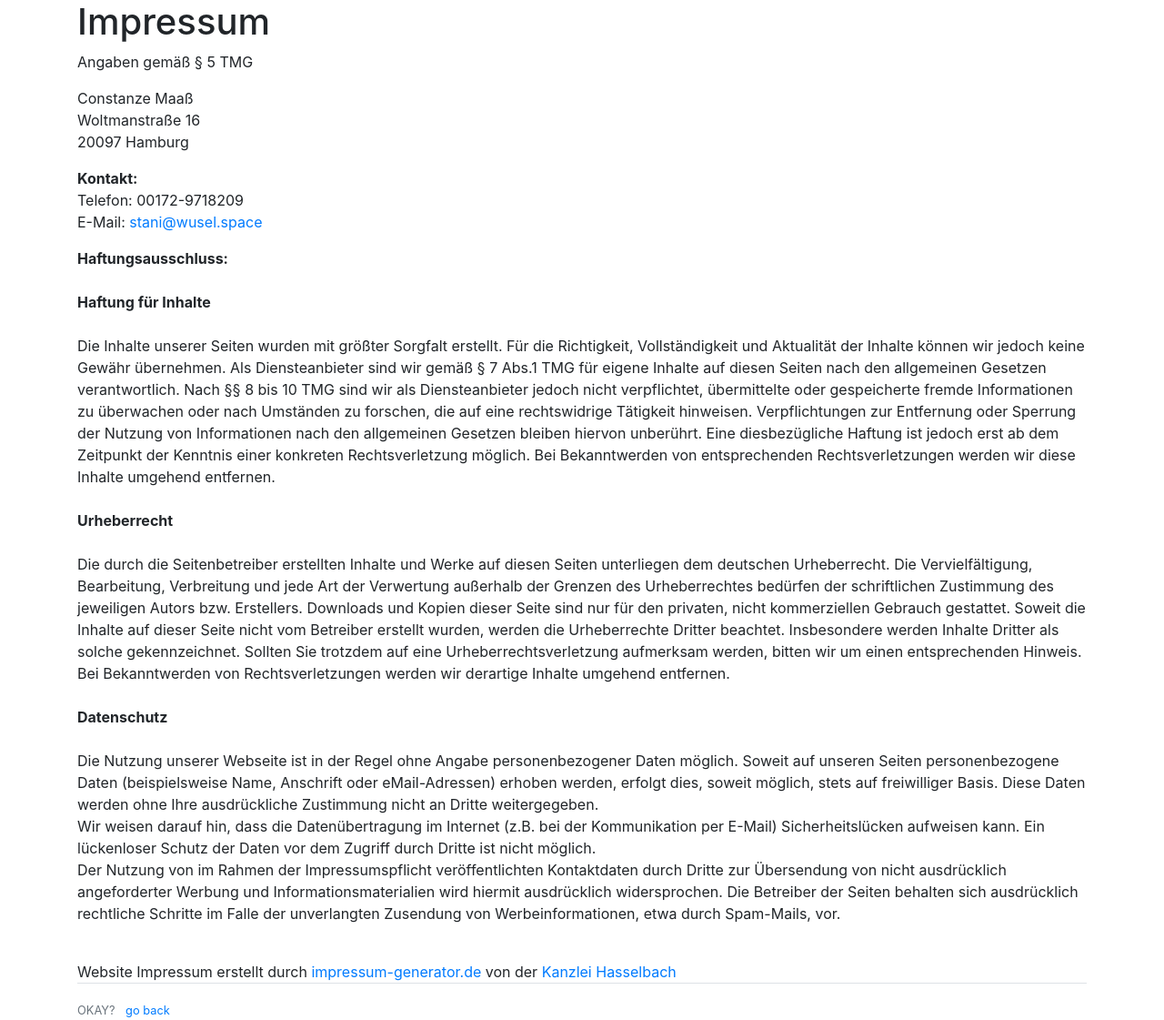
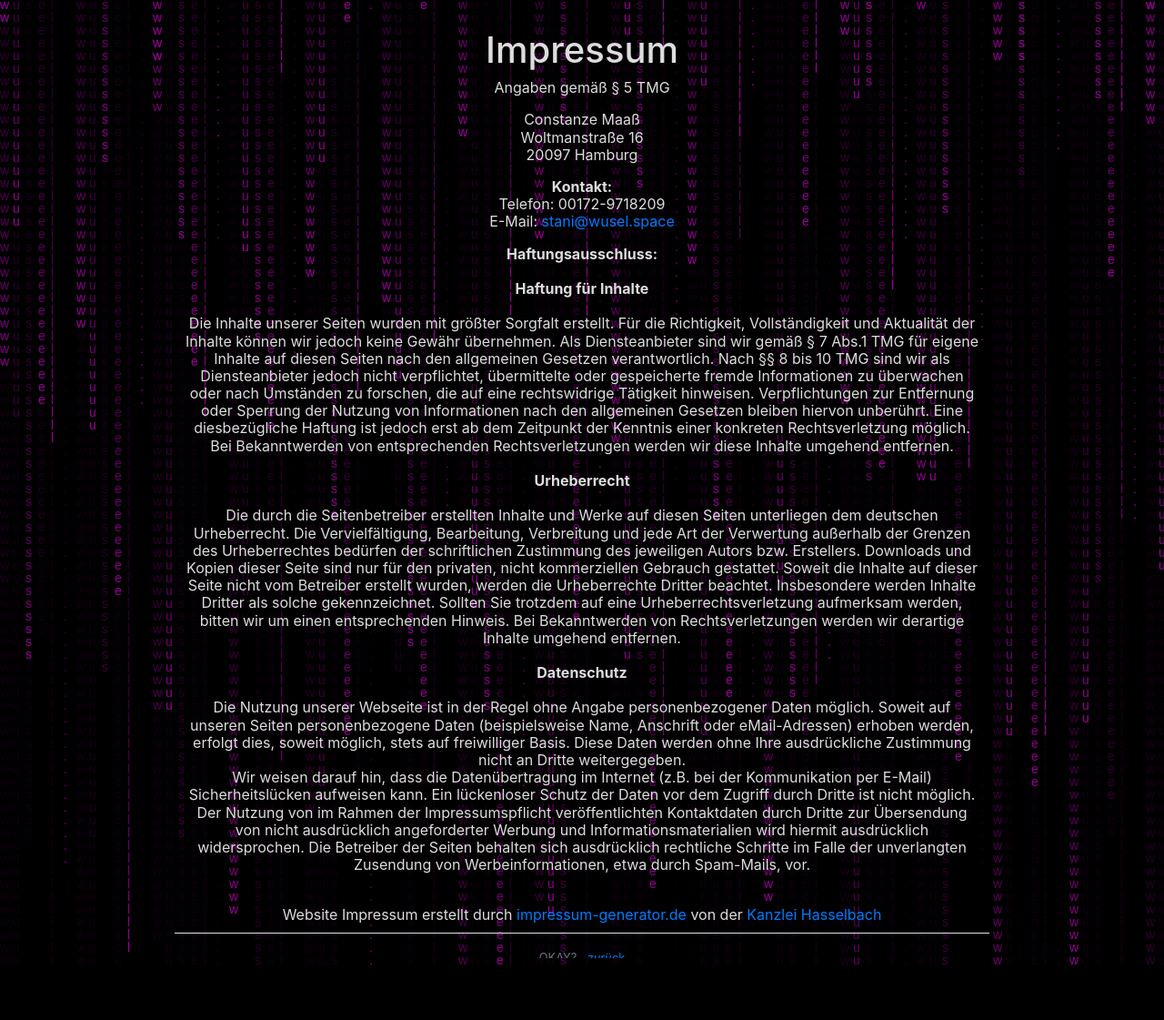
Before and after one commit to cosmaa/wusel-landing, a Flask app: page /impressum in a window 1280 px wide. Shown: the whole page at 91% size. After the commit the page ends 1060 px from the top, so only its background shows below. Run offline with Flask 2, Linux system fonts and the light colour scheme; some libraries are stand-ins or nearby versions.

Commit message:
[front]matrix background

```diff
--- a/app/routes.py
+++ b/app/routes.py
@@ -1,25 +1,12 @@
 from flask import render_template, flash, url_for, redirect
 from app import app
-from app.components.forms import LoginForm
 
 
 @app.route('/')
-def index():
-    return render_template('index.html', title='space')
-
-
-@app.route('/login', methods=['GET', 'POST'])
-def login():
-    form = LoginForm()
-    if form.validate_on_submit():
-        if form.login_code.data == '261087':
-            flash("aha! du kennst wohl mein Geburtstag", 'success')
-            return redirect(url_for('index'))
-        else:
-            flash("pff noe du nich", 'danger')
-    return render_template('login.html', title='login', form=form)
+def hello():
+    return render_template('hello.html', title='space')
 
 
 @app.route('/impressum')
 def impressum():
-    return render_template('impressum.html', title='impressum', form=impressum)
+    return render_template('impressum.html', title='impressum')
--- a/app/templates/includes/background.html
+++ b/app/templates/background.html
@@ -1,5 +1,4 @@
-<!-- background animations -->
-<div class="div_bg">
+<div class='div_bg'>
     <canvas id="c"></canvas>
 </div>
 <script>
@@ -47,5 +46,15 @@
         }
     }
 
-    setInterval(draw, 20);
+    setInterval(draw, 30);
 </script>
+
+<style>
+    .div_bg {
+        top: -4px;
+        height: 100%;
+        width: 100% !important;
+        text-align: left;
+        position: absolute;
+    }
+</style>
--- a/app/templates/impressum.html
+++ b/app/templates/impressum.html
@@ -1,6 +1,6 @@
 {% extends 'layout.html' %}
 {% block content %}
-<div class='impressum'><h1>Impressum</h1>
+<div class='impressum' style="margin: 10px"><h1>Impressum</h1>
     <p>Angaben gemäß § 5 TMG</p>
     <p>Constanze Maaß<br>
         Woltmanstraße 16<br>
@@ -8,7 +8,8 @@
     </p>
     <p><strong>Kontakt:</strong> <br>
         Telefon: 00172-9718209<br>
-        E-Mail: <a href='stani@wusel.space'>stani@wusel.space</a></br></p>
+        E-Mail: <a href='stani@wusel.space'>stani@wusel.space</a>
+        <br></p>
 
     <p><strong>Haftungsausschluss: </strong><br><br><strong>Haftung für Inhalte</strong><br><br>
         Die Inhalte unserer Seiten wurden mit größter Sorgfalt erstellt. Für die Richtigkeit, Vollständigkeit und
@@ -45,7 +46,7 @@
 </div>
     <div class="border-top pt-3">
     <small class="text-muted">
-        OKAY? <a class="ml-2" href="{{ url_for('index') }}">go back</a>
+        OKAY? <a class="ml-2" href="{{ url_for('hello') }}">zurück</a>
     </small>
     </div>
 
--- a/app/templates/layout.html
+++ b/app/templates/layout.html
@@ -9,24 +9,65 @@
         <title>wusel-space</title>
     {% endif %}
     <meta charset="UTF-8">
-
 </head>
-<body>
-<div class="container">
-{% with messages= get_flashed_messages(with_categories=true) %}
-    {% if messages %}
-        {% for category, message in messages %}
-            <div class="alert alert-{{ category }}">
-            {{ message }}
-            </div>
-        {% endfor %}
-    {% endif %}
-{% endwith %}
-{% block content %}{% endblock %}
+<body class="page">
+{% include 'background.html' %}
+<div class="content">
+    {% block content %}{% endblock %}
 </div>
 
+<div>
+
+</div>
+<style>
+    .page {
+    height: 100%;
+    width: 100%;
+    margin: 0;
+    padding: 0;
+    position: fixed;
+    text-align: center;
+    line-height: 1.2;
+    background-color: black
+}
+
+div.content {
+    overflow: auto;
+    color: #dddddd;
+    top: 2%;
+    margin: 0 auto;
+    height: 97%;
+    width: 70%;
+    max-width: 1000px;
+    position: relative;
+    box-sizing: border-box;
+}
+/* width */
+::-webkit-scrollbar {
+    width: 5px;
+}
+
+/* Track */
+::-webkit-scrollbar-track {
+    box-shadow: inset 0 0 5px grey;
+    border-radius: 5px;
+}
+
+/* Handle */
+::-webkit-scrollbar-thumb {
+    background: #990096;
+    border-radius: 5px;
+}
+
+/* Handle on hover */
+::-webkit-scrollbar-thumb:hover {
+    background: #b30000;
+}
+
+</style>
 <script src="https://ajax.googleapis.com/ajax/libs/jquery/3.4.1/jquery.min.js"></script>
 <script src="https://cdnjs.cloudflare.com/ajax/libs/popper.js/1.16.0/umd/popper.min.js"></script>
 <script src="https://maxcdn.bootstrapcdn.com/bootstrap/4.4.1/js/bootstrap.min.js"></script>
+
 </body>
 </html>
```
Also changed, not shown: app/components/forms.py (deleted, +0 -8 lines), app/templates/css/style.css (added, +51 -0 lines), app/templates/hello.html (added, +9 -0 lines), app/templates/index.html (deleted, +0 -12 lines), app/templates/login.html (deleted, +0 -33 lines), README.md, app/components/__init__.py (deleted).
